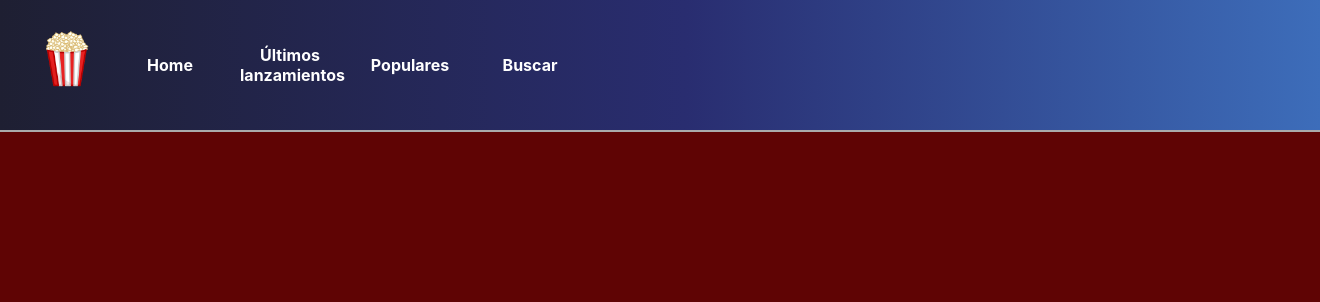
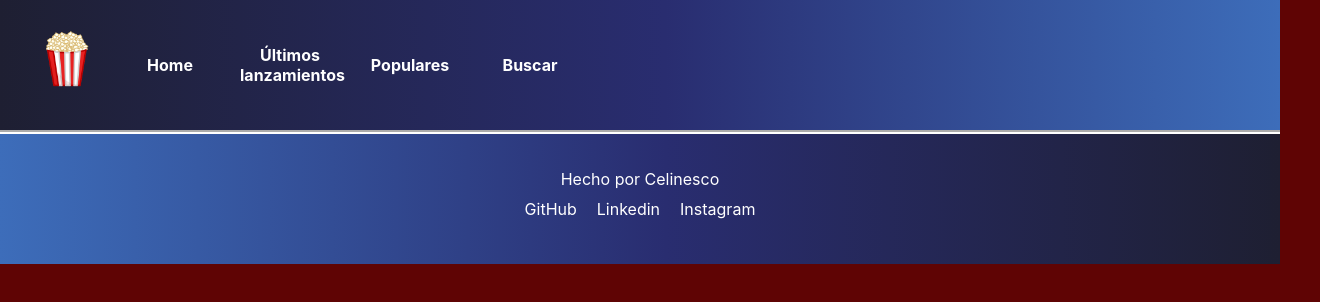
Before and after one commit to Celinesco/buscador_de_peliculas, a React (Create React App) app: page / in a window 1280 px wide. Shown: the top 302 px of the page, 1320 px wide, since content can reach past the window. Built offline with nearby package versions, Linux system fonts and the light colour scheme.

Commit message:
maquetado footer

```diff
--- a/src/App.js
+++ b/src/App.js
@@ -1,10 +1,12 @@
 import './App.scss';
 import NavBar from './components/NavBar/NavBar';
+import Footer from './components/Footer/Footer'
 
 const App = () => {
   return (
     <div className="App">
       <NavBar />
+      <Footer />
     </div>
   );
 }
--- a/src/components/Footer/Footer.js
+++ b/src/components/Footer/Footer.js
@@ -3,7 +3,12 @@ import './Footer.scss';
 const Footer = () => {
     return (
         <footer className='footer'>
-
+            <p>Hecho por Celinesco</p>
+            <ul className='ul__footer'>
+                <li>GitHub</li>
+                <li>Linkedin</li>
+                <li>Instagram</li>
+            </ul>
         </footer>
     )
 }
--- a/src/components/Footer/Footer.scss
+++ b/src/components/Footer/Footer.scss
@@ -0,0 +1,23 @@
+.footer {
+    display: flex;
+    justify-content: center;
+    align-items: center;
+    flex-direction: column;
+    border-top: 2px solid white;
+    height: 90px;
+    padding: 20px;
+    background: rgb(61,109,186);
+    background: linear-gradient(90deg, rgba(61,109,186,1) 0%, rgba(41,45,112,1) 52%, rgba(30,31,50,1) 100%);
+    p {
+        color: white;
+    }
+}
+
+.ul__footer {
+    display: flex;
+
+    li {
+        color:white;
+        margin: 10px;
+    }
+}
--- a/src/components/NavBar/NavBar.scss
+++ b/src/components/NavBar/NavBar.scss
@@ -1,5 +1,5 @@
 .navbar {
-    width: 100%;
+
     background: rgb(30,31,50);
     background: linear-gradient(90deg, rgba(30,31,50,1) 0%, rgba(41,45,112,1) 52%, rgba(61,109,186,1) 100%);
     height: 90px;
```
